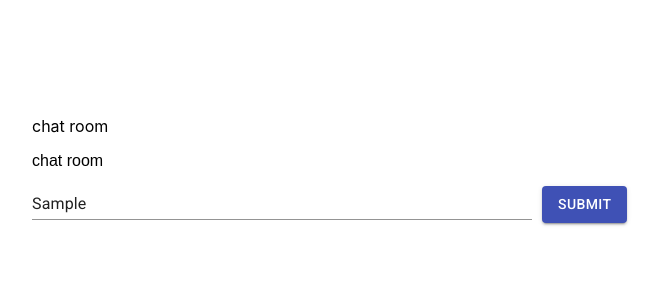
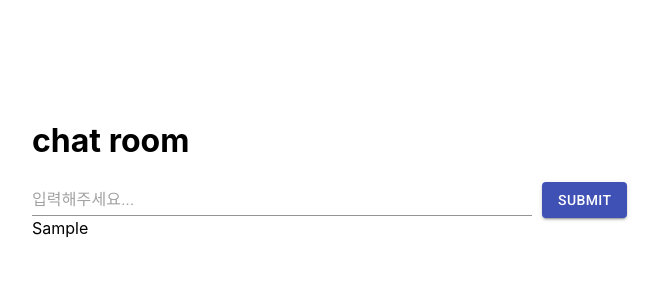
Before and after one commit to newnorm/nacho-send, a React (Create React App) app: page /chat in a window 1280 px wide. Both pictures are taken after typing "Sample" into the empty fields and a click on the button "SUBMIT". Shown: the top 300 px of the page, without its empty margins (96-755 px from the left). Built offline with nearby package versions, Linux system fonts and the light colour scheme.

Commit message:
채팅 인풋에 채워진 값을 내용에 배열로 붙이기

```diff
--- a/package.json
+++ b/package.json
@@ -10,6 +10,7 @@
     "cors": "^2.8.5",
     "express": "^4.17.1",
     "http-proxy-middleware": "^1.0.6",
+    "immer": "^8.0.0",
     "prettier": "^2.1.2",
     "react": "^17.0.1",
     "react-document-title": "^2.0.3",
--- a/src/pages/Chat.js
+++ b/src/pages/Chat.js
@@ -4,6 +4,7 @@ import styled from 'styled-components'
 import useScript from '../hooks/useScript'
 import Button from '@material-ui/core/Button'
 import Input from '@material-ui/core/Input'
+import produce from 'immer'
 
 const StyledFont = styled.p`
   font-family: sans-serif;
@@ -17,10 +18,19 @@ const Layout = styled.div`
 
 const Chat = (props) => {
   const [typing, setTyping] = React.useState('')
+  const [contents, setContents] = React.useState([])
+  const contentsArray = []
+
+  React.useEffect(() => {
+    // setContents(contentsArray)
+    // contentsArray.push(typing)
+    setTyping('')
+  }, [contents])
+
   return (
     <Layout>
-      <p>chat room</p>
-      <StyledFont>chat room</StyledFont>
+      <h1>chat room</h1>
+      {/*<StyledFont>chat room</StyledFont>*/}
       {/*TODO: roboto 폰트 적용*/}
       <Input
         style={{ width: 500, marginRight: 10 }}
@@ -31,9 +41,29 @@ const Chat = (props) => {
         }}
       />
 
-      <Button variant="contained" color="primary">
+      <Button
+        variant="contained"
+        color="primary"
+        onClick={() => {
+          // setContents(contentsArray)
+          // contentsArray.push(typing)
+          setContents(
+            produce(contents, (draft) => {
+              draft.push(typing)
+            })
+          )
+        }}
+      >
         submit
       </Button>
+      {contents.map((content, index) => {
+        return (
+          <>
+            <div key={index.toString()}>{content}</div>
+            <br />
+          </>
+        )
+      })}
     </Layout>
   )
 }
--- a/src/server/server.js
+++ b/src/server/server.js
@@ -2,9 +2,8 @@ const express = require('express')
 const app = express()
 const api = require('./routes')
 const cors = require('cors')
-
 app.use(cors())
 app.use('/api', api)
 
-const port = 300
+const port = 3001
 app.listen(port, ()=>{console.log(`listening on port ${port}`)})
```
Also changed, not shown: 1 other file (tests, documents, lock files or other folders).
